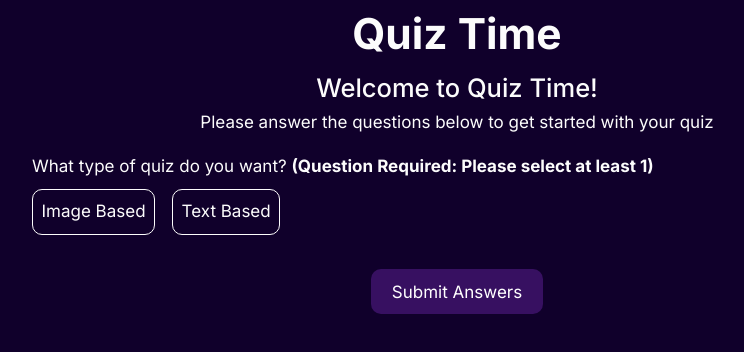
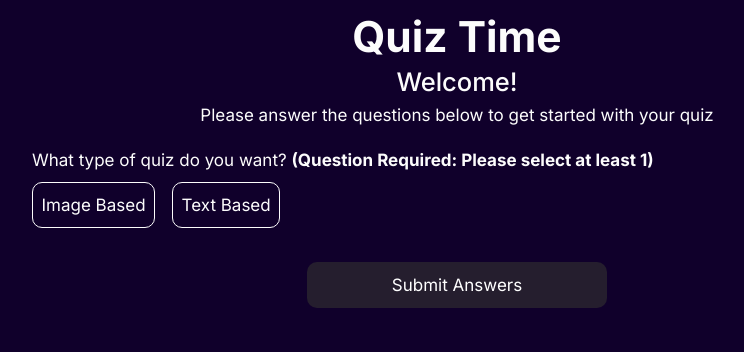
Before and after one commit to justinjones38/quiz-time, a React (Vite) app: page / in a window 1280 px wide. Shown: the top 352 px of the page, without its empty margins (183-927 px from the left). Built offline with nearby package versions, Linux system fonts and the light colour scheme.

Commit message:
adjusting styling of various parts of the home and quiz page

```diff
--- a/src/App.jsx
+++ b/src/App.jsx
@@ -12,8 +12,8 @@ export default function App() {
         <Route path="/" element={<Layout />}>
           <Route index element={<Home />} />
           <Route path="quiz" element={<Quiz />} />
+          <Route path="*" element={<NotFound />} />
         </Route>
-        <Route path="*" element={<NotFound />} />
       </Routes>
     </BrowserRouter>
   );
--- a/src/components/buttons/PrimaryBtn.module.css
+++ b/src/components/buttons/PrimaryBtn.module.css
@@ -7,6 +7,7 @@
   font-size: 1rem;
   transition: 0.3s background-color;
   white-space: none;
+  width: 100%;
 }
 
 .btn:hover,
--- a/src/components/layouts/Layout.jsx
+++ b/src/components/layouts/Layout.jsx
@@ -39,9 +39,9 @@ export default function Layout() {
   };
 
   return (
-    <div className={styles.mainContainer}>
+    <div className={styles.container}>
       <h1 className={styles.title}>Quiz Time</h1>
-      <div className={styles.bodyContainer}>
+      <div className={styles.mainContent}>
         <Outlet
           context={{
             setupAnswers,
--- a/src/components/layouts/Layout.module.css
+++ b/src/components/layouts/Layout.module.css
@@ -1,8 +1,11 @@
-.mainContainer {
+.container {
   min-height: 100vh;
   display: flex;
   flex-direction: column;
   padding-bottom: 1em;
+}
+
+.mainContent {
   width: 97%;
   margin: 0 auto;
   max-width: 1000px
--- a/src/components/setup-questions/SetupForm.jsx
+++ b/src/components/setup-questions/SetupForm.jsx
@@ -72,12 +72,13 @@ export default function SetupForm({}) {
         <PrimaryBtn onClick={handleBtnClick} disabled={isBtnDisabled}>
           Submit Answers
         </PrimaryBtn>
-      </div>
-            {!isBtnDisabled ? (
+        {!isBtnDisabled ? (
           <button onClick={resetSettings} className={styles.resetBtn}>
             Clear Answers
           </button>
       ) : null}
+      </div>
+
     </form>
   );
 }
--- a/src/components/setup-questions/SetupForm.module.css
+++ b/src/components/setup-questions/SetupForm.module.css
@@ -1,27 +1,6 @@
 .form {
   width: 85%;
   margin: 0 auto;
-}
-
-.btnContainer {
-  display: flex;
-  justify-content: center;
-  margin-bottom: 1em;
-}
-
-.resetBtn {
-  background-color: var(--reset-btn-background);
-  color: var(--primary-text-color);
-  border: none;
-  padding: 0.75em 1.5em;
-  border-radius: var(--border-radius);
-  transition: 0.3s background-color;
-  font-size: 1rem;
-}
-
-.resetBtn:focus,
-.resetBtn:hover {
-  background-color: var(--reset-btn-hover-background);
 }
 
 .question {
@@ -43,8 +22,25 @@
 }
 
 .btnContainer {
-  display: flex;
-  justify-content: center;
-  flex-direction: column;
-  align-items: center;
+  width: 97%;
+  max-width: 300px;
+  margin: 0 auto;
 }
+
+.resetBtn {
+  background-color: var(--reset-btn-background);
+  color: var(--primary-text-color);
+  border: none;
+  padding: 0.75em 1.5em;
+  border-radius: var(--border-radius);
+  transition: 0.3s background-color;
+  font-size: 1rem;
+  width: 100%;
+  margin-top: 1em;
+
+}
+
+.resetBtn:focus,
+.resetBtn:hover {
+  background-color: var(--reset-btn-hover-background);
+}
--- a/src/index.css
+++ b/src/index.css
@@ -40,7 +40,7 @@ CSS VARIABLES
   /* Button Colors */
   --btn-bg-color: #7b2cbf;
   --btn-bg-color-hover: #c77dffff;
-  --btn-bg-color-disabled: #7a2cbf5e;
+  --btn-bg-color-disabled: #2e2b30b2;
   --btn-color: #FFFFFF;
   --reset-btn-background: #6b1919;
   --reset-btn-hover-background: #c44444;
@@ -61,6 +61,10 @@ body {
   font-family: "Inter", Arial, Helvetica, sans-serif;
 }
 
+button {
+  display: block;
+}
+
 button:hover,
 button:focus {
   cursor: pointer;
@@ -69,6 +73,10 @@ button:focus {
 button,
 a {
   font-family: inherit;
+}
+
+button:disabled {
+  cursor: initial;
 }
 
 img {
@@ -89,6 +97,8 @@ h1 {
   text-align: center;
   font-size: 2.5rem;
   font-weight: 700;
+  line-height: 1.2;
+  margin-top: 0.25em;
 }
 
 h2 {
@@ -97,6 +107,12 @@ h2 {
   font-weight: 500;
 }
 
+/* ===============
+MEDIA QUERIES
+================== */
+
+
+
 @media (min-width: 1000px) {
   html {
     font-size: 17px;
--- a/src/pages/Home.jsx
+++ b/src/pages/Home.jsx
@@ -6,7 +6,7 @@ export default function Home() {
   const location = useLocation();
   return (
     <div className={styles.container}>
-      <h2 className={styles.pageTitle}>Welcome to Quiz Time!</h2>
+      <h2 className={styles.pageTitle}>Welcome!</h2>
       {location.state?.message ? (
         <p className={styles.alert}>{location.state.message}</p>
       ) : null}
--- a/src/pages/Home.module.css
+++ b/src/pages/Home.module.css
@@ -1,6 +1,5 @@
 .description {
   font-size: 1rem;
-  font-weight: 400;
   margin-bottom: 1em;
   text-align: center;
 }
--- a/src/pages/NotFound.jsx
+++ b/src/pages/NotFound.jsx
@@ -4,7 +4,7 @@ import { Link, useOutletContext } from "react-router";
 export default function NotFound() {
   return (
     <div className={styles.container}>
-      <h2>Sorry, this page is not found. Please return to the home page</h2>
+      <h2 className={styles.title}>Sorry, this page is not found. Please return to the home page</h2>
       <Link to="/" className={styles.btn}>
         Home
       </Link>
--- a/src/pages/NotFound.module.css
+++ b/src/pages/NotFound.module.css
@@ -1,9 +1,12 @@
 .container {
-  margin-top: 2em;
   display: flex;
   flex-direction: column;
   justify-content: center;
   align-items: center;
+}
+
+.title {
+  margin-bottom: 0.75em;
 }
 
 .btn {
@@ -12,7 +15,9 @@
   text-decoration: none;
   padding: 0.75em 1.5em;
   transition: 0.3s background-color;
+  border-radius: var(--border-radius);
 }
+
 
 .btn:hover, .btn:focus {
   background-color: var(--btn-bg-color-hover);
```
